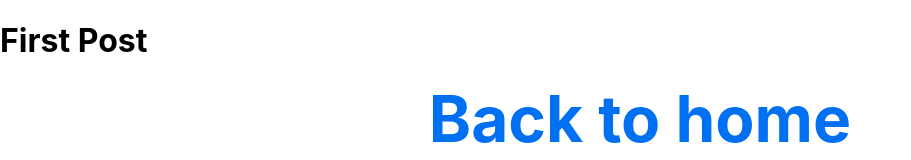
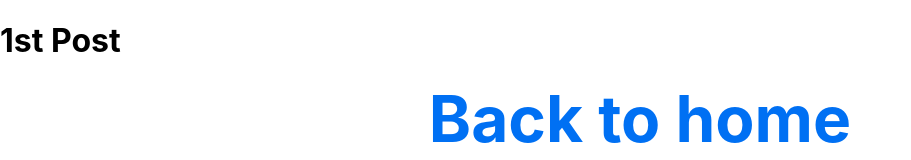
Before and after one commit to Strawhub/Nextjs-tutorial, a Next.js app in the folder hello-next/: page /posts/first-post in a window 1280 px wide. Shown: the top 160 px of the page, without its empty margins (0-911 px from the left). Built offline with nearby package versions, Linux system fonts and the light colour scheme.

Commit message:
change head  comment

```diff
--- a/hello-next/pages/posts/first-post.tsx
+++ b/hello-next/pages/posts/first-post.tsx
@@ -4,7 +4,7 @@ import styles from '../../styles/Home.module.css'
 export default function FirstPost() {
   return (
     <>
-      <h1>First Post</h1>
+      <h1>1st Post</h1>
       <h2 className={styles.title}>
         <Link href="/">
           <div>Back to home</div>
```
